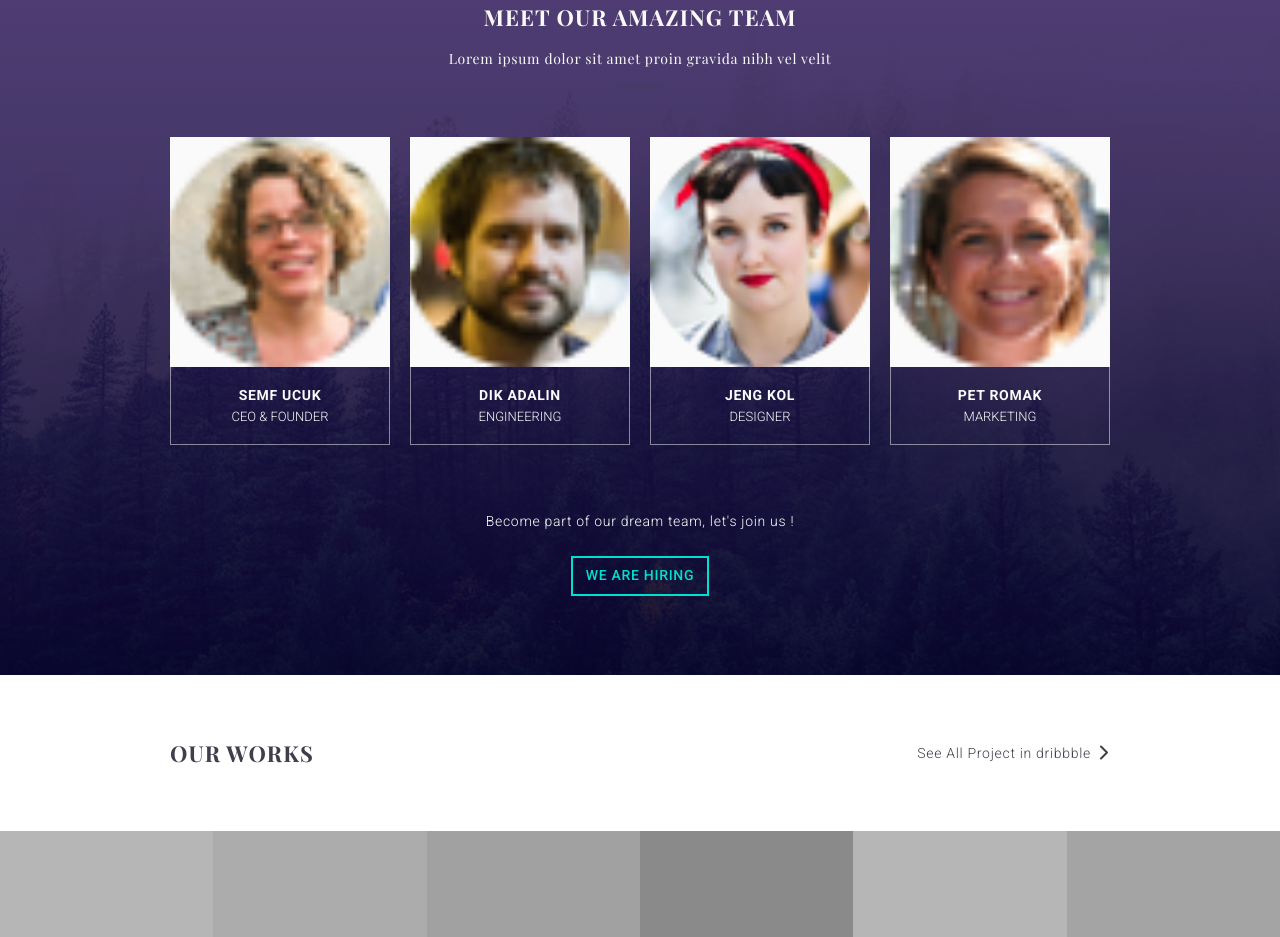
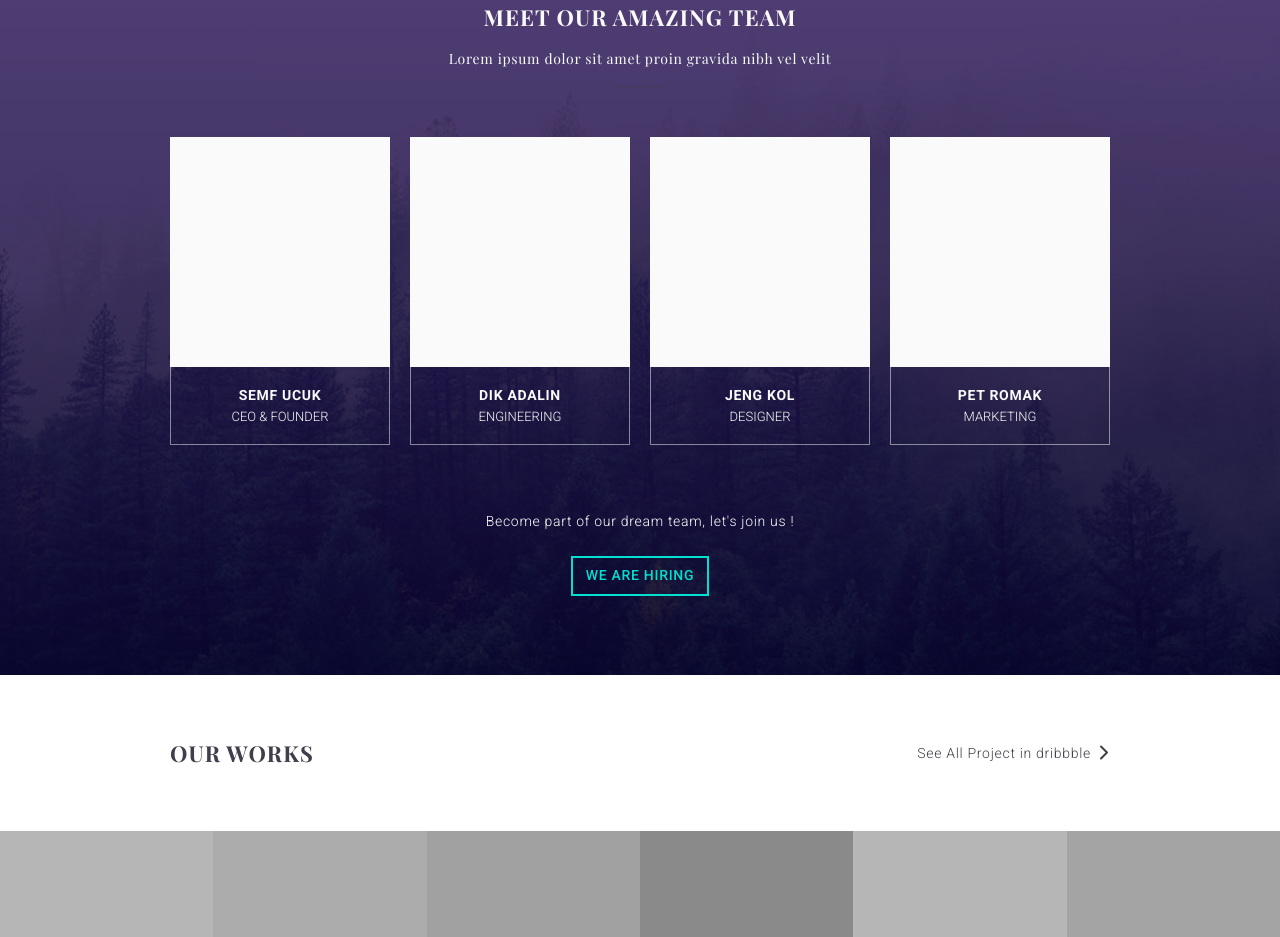
Before and after one commit to MmmDelicious/nutnet-test, a website built with Vite: page index.html in a window 1280 px wide. Shown: the part 2387-3324 px from the top of the page. Built offline with nearby package versions, Linux system fonts and the light colour scheme.

Commit message:
cursor fix

```diff
--- a/src/js/team.js
+++ b/src/js/team.js
@@ -1,9 +1,9 @@
 export function initTeam() {
   const teamData = [
-    { name: 'Semf ucuk', position: 'CEO & FOUNDER', avatar: '/avatars/avatar-1.png' },
-    { name: 'DIK ADALIN', position: 'ENGINEERING', avatar: '/avatars/avatar-2.png' },
-    { name: 'JENG KOL', position: 'DESIGNER', avatar: '/avatars/avatar-3.png' },
-    { name: 'PET ROMAK', position: 'MARKETING', avatar: '/avatars/avatar-4.png' },
+    { name: 'Semf ucuk', position: 'CEO & FOUNDER' },
+    { name: 'DIK ADALIN', position: 'ENGINEERING' },
+    { name: 'JENG KOL', position: 'DESIGNER' },
+    { name: 'PET ROMAK', position: 'MARKETING' },
   ];
 
   const teamGrid = document.getElementById('team-grid');
@@ -12,9 +12,7 @@ export function initTeam() {
     .map(
       (m) => `
     <div class="team-card">
-      <div class="team-card__image">
-        <img src="${m.avatar}" alt="${m.name}" />
-      </div>
+      <div class="team-card__image"></div>
       <div class="team-card__info">
         <p class="team-card__name">${m.name}</p>
         <p class="team-card__position">${m.position}</p>
--- a/src/scss/components/_team.scss
+++ b/src/scss/components/_team.scss
@@ -111,13 +111,6 @@
     height: 230px;
     background: $color-bg-light;
     margin-bottom: 0;
-    overflow: hidden;
-
-    img {
-      width: 100%;
-      height: 100%;
-      object-fit: cover;
-    }
   }
 
   &__info {
```
